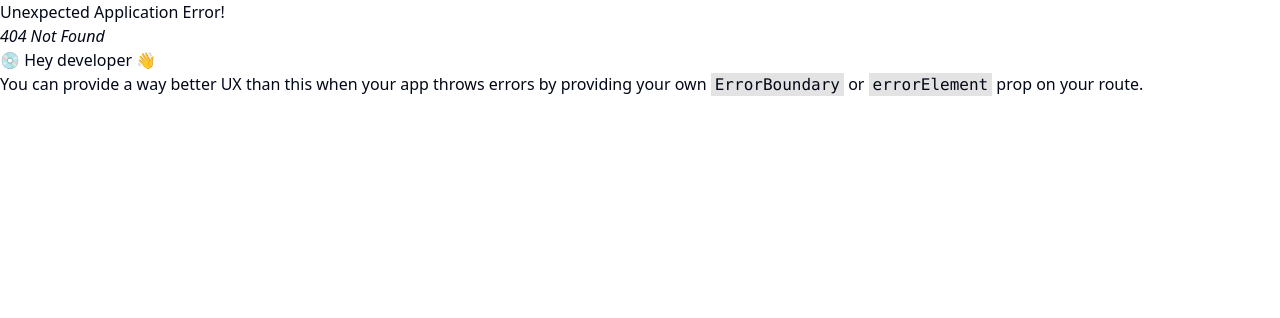
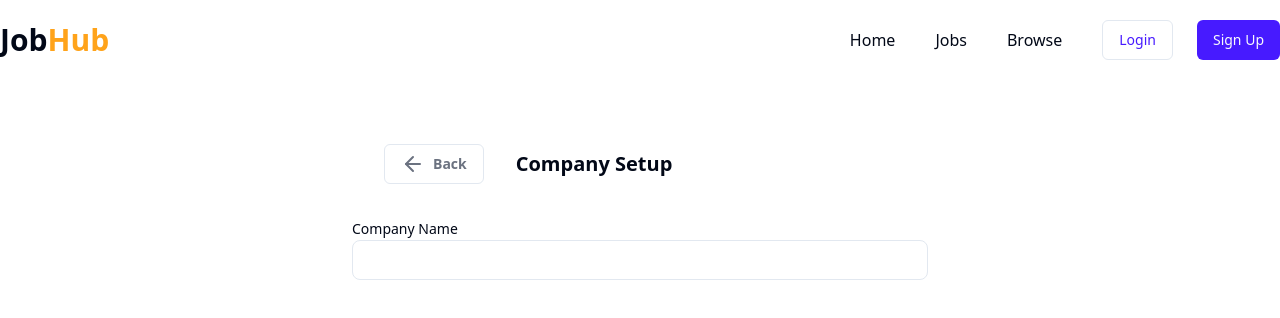
Before and after one commit to iamrohitkandpal/WorkHub-App, a React (Vite) app in the folder frontend/: page /admin/companies/1 in a window 1280 px wide. Before the commit this address had no page. Shown: the top 318 px of the page. Built offline with nearby package versions, Linux system fonts and the light colour scheme.

Commit message:
More on Recruiter side part

```diff
--- a/frontend/src/App.jsx
+++ b/frontend/src/App.jsx
@@ -9,6 +9,7 @@ import { createBrowserRouter, RouterProvider } from "react-router-dom";
 import JobDescription from "./components/JobDescription";
 import Companies from "./components/admin/Companies";
 import CreateCompany from './components/admin/CreateCompany';
+import SetupCompany from "./components/admin/SetupCompany";
 
 const appRouter = createBrowserRouter([
   {
@@ -47,6 +48,10 @@ const appRouter = createBrowserRouter([
     path: "/admin/companies/create",
     element: <CreateCompany />,
   },
+  {
+    path: "/admin/companies/:id",
+    element: <SetupCompany />,
+  },
 ]);
 function App() {
   // const [count, setCount] = useState(0)
--- a/frontend/src/components/admin/CompaniesTable.jsx
+++ b/frontend/src/components/admin/CompaniesTable.jsx
@@ -10,7 +10,7 @@ const CompaniesTable = () => {
   return (
     <div>
       <Table>
-        <TableCaption>Your Recently Registered Comapies</TableCaption>
+        <TableCaption>Your Recently Registered Companies</TableCaption>
         <TableHeader>
           <TableRow>
             <TableHead>Logo</TableHead>
--- a/frontend/src/components/admin/CreateCompany.jsx
+++ b/frontend/src/components/admin/CreateCompany.jsx
@@ -7,9 +7,12 @@ import { useNavigate } from 'react-router-dom';
 import { COMPANY_API_END_POINT } from '@/utils/constant';
 import axios from 'axios';
 import { toast } from 'sonner';
+import { useDispatch } from 'react-redux';
+import { setSingleCompany } from '@/redux/companySlice';
 
 const CreateCompany = () => {
     const navigate = useNavigate();
+    const dispatch = useDispatch();
     const [companyName, setCompanyName] = useState();
     const registerNewCompany = async () => {
         try {
@@ -20,12 +23,14 @@ const CreateCompany = () => {
                 withCredentials: true,
             });
             if(res?.data?.success){
+                dispatch(setSingleCompany(res.data.company));
                 toast.success(res.data.message);
                 const companyId = res?.data?.company?._id;
                 navigate(`/admin/companies/${companyId}`);
             }
         } catch (error) {
             console.log(error);
+            toast.error(error.data.message);
         }
     }
 
@@ -47,7 +52,7 @@ const CreateCompany = () => {
                 />
                 <div className='flex items-center gap-2 my-10'>
                     <Button variant="outline" onClick={() => navigate("/admin/companies")}>Cancel</Button>
-                    <Button onClick={() => registerNewCompany}>Continue</Button>
+                    <Button onClick={registerNewCompany}>Continue</Button>
                 </div>
             </div>
         </div>
--- /dev/null
+++ b/frontend/src/components/admin/SetupCompany.jsx
@@ -0,0 +1,43 @@
+// eslint-disable-next-line no-unused-vars
+import React, { useState } from "react";
+import Navbar from "./../shared/Navbar";
+import { Button } from "@/components/ui/button";
+import { ArrowLeft } from "lucide-react";
+import { Label } from "../ui/label";
+import { Input } from "../ui/input";
+
+const SetupCompany = () => {
+  const [input, setInput] = useState({
+    name: "",
+    description: "",
+    website: "",
+    location: "",
+    file: null
+  });
+  const changeEventHandler = (e) => {
+    setInput({...input, [e.target.anme]: e.target.value})
+  }
+
+  return (
+    <div>
+      <Navbar />
+      <div className="max-w-xl mx-auto my-10">
+        <form action="">
+          <div className="flex items-center gap-8 p-8">
+            <Button variant="outline" className="flex items-center gap-2 text-gray-500 font-semibold">
+              <ArrowLeft />
+              <span>Back</span>
+            </Button>
+            <h1 className="font-bold text-xl">Company Setup</h1>
+          </div>
+          <Label>Company Name</Label>
+          <Input type="text" name="name"
+          value={input.name} onChange={changeEventHandler}
+          />
+        </form>
+      </div>
+    </div>
+  );
+};
+
+export default SetupCompany;
--- a/frontend/src/redux/companySlice.js
+++ b/frontend/src/redux/companySlice.js
@@ -12,4 +12,5 @@ const companySlice = createSlice({
     }
 })
 
-export default companySlice;
+export const { setSingleCompany } = companySlice.actions;
+export default companySlice.reducer;
--- a/frontend/src/redux/store.js
+++ b/frontend/src/redux/store.js
@@ -13,6 +13,7 @@ import {
   REGISTER,
 } from 'redux-persist';
 import storage from 'redux-persist/lib/storage'
+import companySlice from "./companySlice";
 
 const persistConfig = {
   key: 'root',
@@ -23,6 +24,7 @@ const persistConfig = {
 const rootReducer = combineReducers({
   auth: authSlice,
   job: jobSlice,
+  company: companySlice,
 })
 
 const persistedReducer = persistReducer(persistConfig, rootReducer);
```
Also changed, not shown: 1 other file (tests, documents, lock files or other folders).
